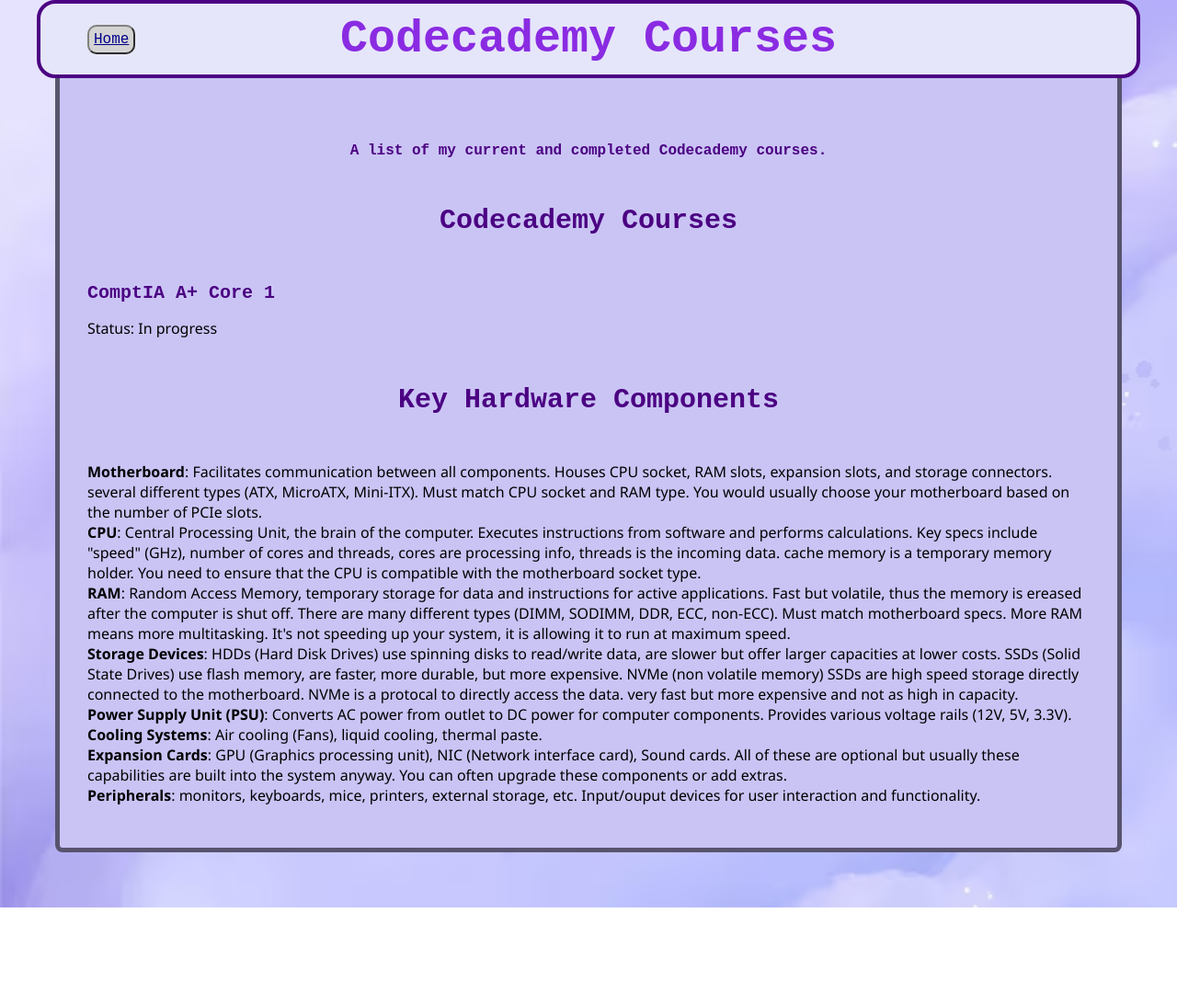
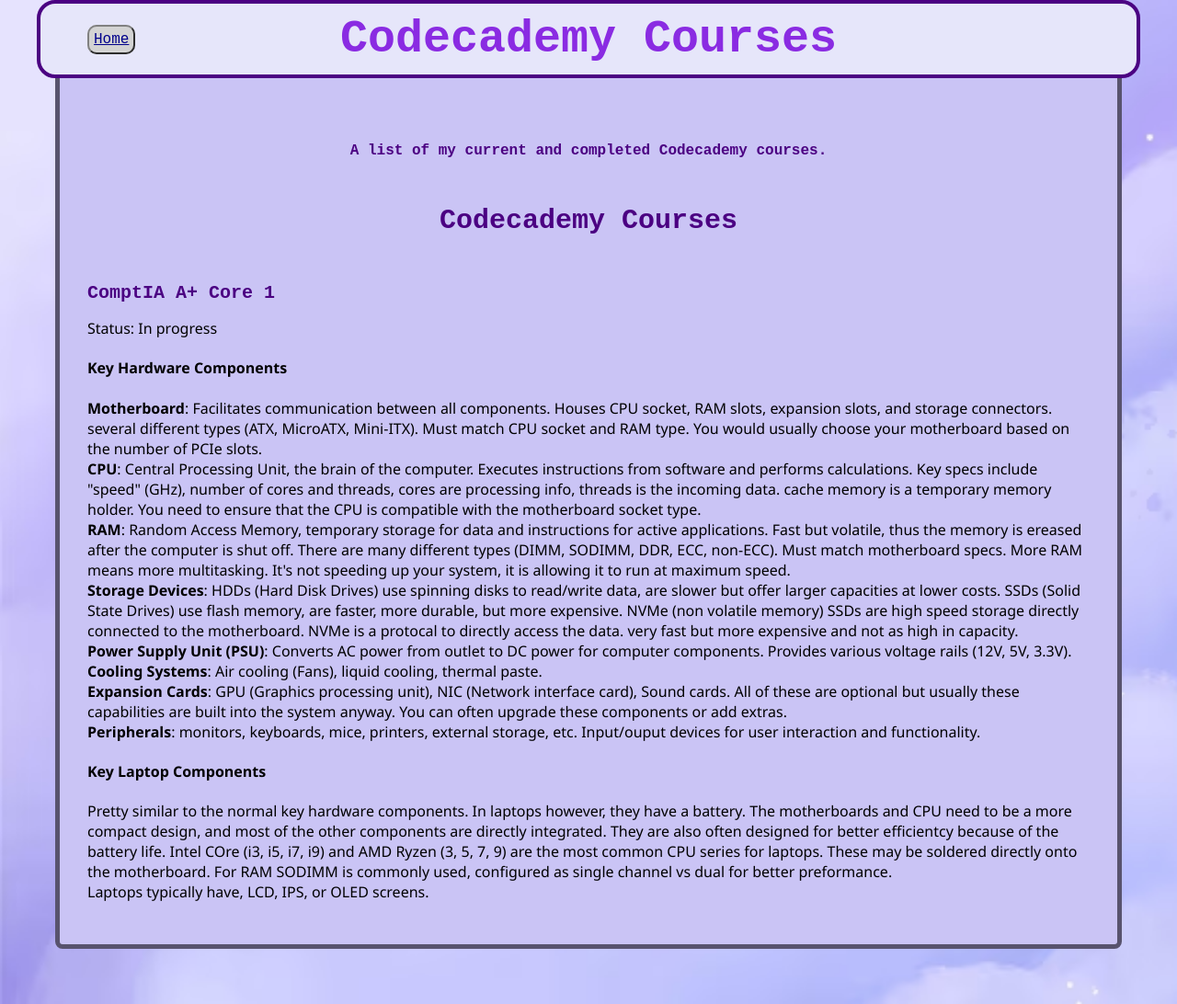
Before and after one commit to jenncompton1/Jenncompton1.github.io, a plain HTML site: page CodeCademy.html in a window 1280 px wide. Shown: the whole page at 92% size. Before the commit the page ends 987 px from the top, so only its background shows below. Drawn offline with Linux system fonts and the light colour scheme.

Commit message:
Forgot to save this

```diff
--- a/CodeCademy.html
+++ b/CodeCademy.html
@@ -20,7 +20,8 @@
             <article>
                 <h3>ComptIA A+ Core 1</h3>
                 <p>Status: In progress<br></p>
-                <h2>Key Hardware Components</h2>
+
+                <h4>Key Hardware Components</h4>
                 <p><strong>Motherboard</strong>: Facilitates communication between all components. Houses CPU socket, RAM slots, expansion slots, and storage connectors.
                     several different types (ATX, MicroATX, Mini-ITX). Must match CPU socket and RAM type. You would usually choose your motherboard based on the
                     number of PCIe slots.<br>
@@ -39,6 +40,14 @@
                     capabilities are built into the system anyway. You can often upgrade these components or add extras.<br>
                     <strong>Peripherals</strong>: monitors, keyboards, mice, printers, external storage, etc. Input/ouput devices for user interaction and functionality.<br>
                 </p>
+
+                <h4>Key Laptop Components</h4>
+                <p>Pretty similar to the normal key hardware components. In laptops however, they have a battery. The motherboards and CPU need to be a more compact design, and most of
+                    the other components are directly integrated. They are also often designed for better efficientcy because of the battery life. Intel COre (i3, i5, i7, i9) and AMD Ryzen (3, 5, 7, 9)
+                    are the most common CPU series for laptops. These may be soldered directly onto the motherboard. For RAM SODIMM is commonly used, configured as single channel vs dual
+                    for better preformance. <br>
+                    Laptops typically have, LCD, IPS, or OLED screens.
+                </p>
             </article>
         </section>
     </main>
```
